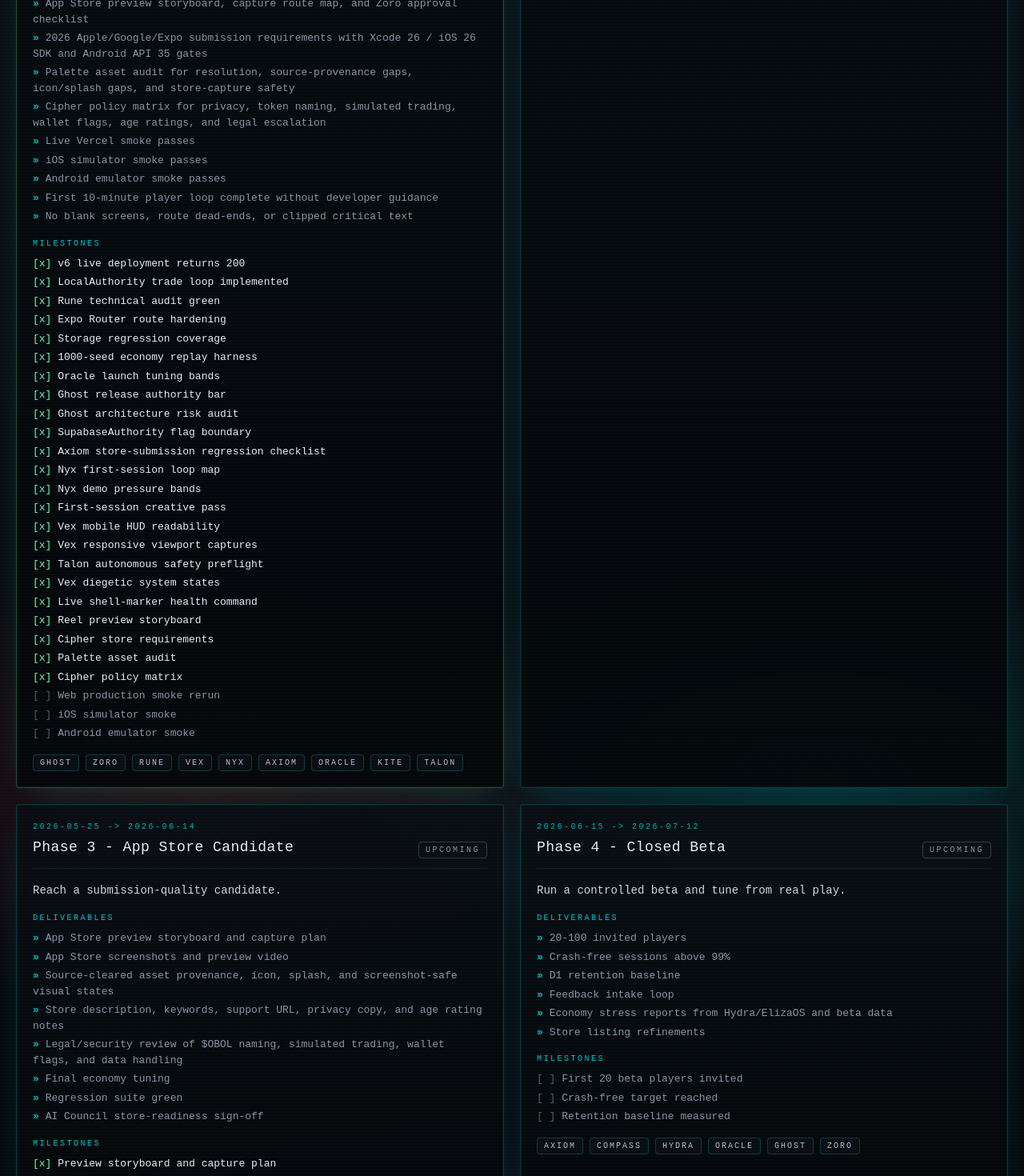
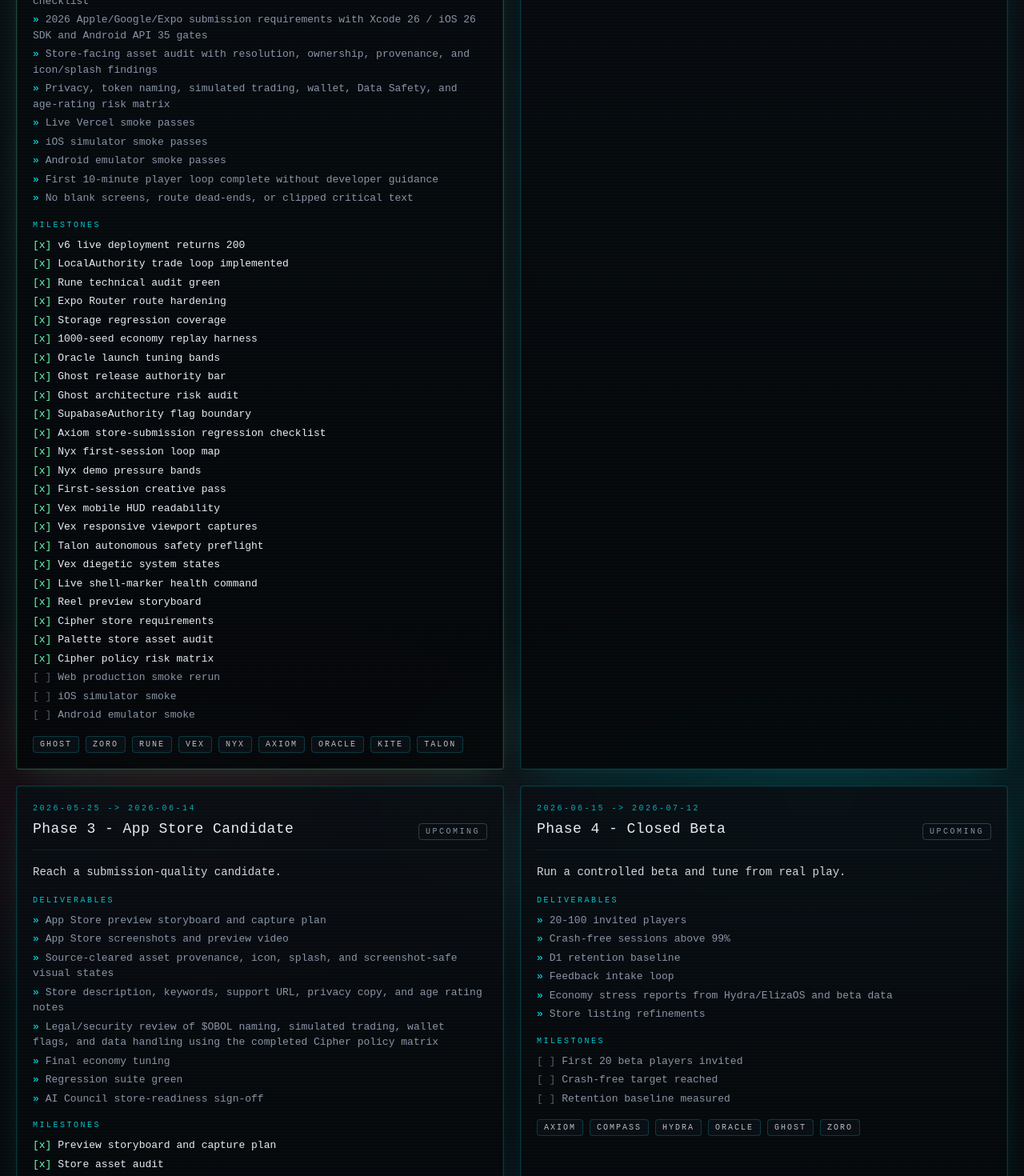
Before and after one commit to GHX5T-SOL/Dev-lab-of-CyberTrader-Age-of-Pantheon-, a Next.js app in the folder web/: page /office/roadmap in a window 1280 px wide. Shown: the part 1680-3150 px from the top of the page at 80% size. Built offline with nearby package versions, Linux system fonts and the light colour scheme; no server answers.

Commit message:
cipher-p0-002 cipher: sync policy matrix status
Also syncs palette-p0-001 palette asset audit completion from v6 b8eb823.

```diff
--- a/web/src/data/roadmap.ts
+++ b/web/src/data/roadmap.ts
@@ -71,7 +71,7 @@
     dates: "2026-04-26 -> 2026-05-10",
     status: "active",
     summary:
-      "Make CyberTrader v6 a reliable demo across Web, iOS simulator, and Android emulator. Rune's technical audit, route hardening, storage regression checks, EAS profiles, Oracle's replay harness and launch tuning bands, Ghost's release-authority bar and architecture risk audit, EAS Node alignment, Kite's SupabaseAuthority flag boundary, Nyx's first-session loop guidance and pressure bands, Zoro's first-journey creative pass, Vex's mobile HUD readability, responsive viewport, and diegetic system-state passes, Talon's autonomous safety preflight, Zyra's repeatable live health command, Reel's App Store preview storyboard, Cipher's 2026 store-submission requirements and policy matrix, and Palette's current-asset audit are in place.",
+      "Make CyberTrader v6 a reliable demo across Web, iOS simulator, and Android emulator. Rune's technical audit, route hardening, storage regression checks, EAS profiles, Oracle's replay harness and launch tuning bands, Ghost's release-authority bar and architecture risk audit, EAS Node alignment, Kite's SupabaseAuthority flag boundary, Nyx's first-session loop guidance and pressure bands, Zoro's first-journey creative pass, Vex's mobile HUD readability, responsive viewport, and diegetic system-state passes, Talon's autonomous safety preflight, Zyra's repeatable live health command, Reel's App Store preview storyboard, Palette's asset audit, and Cipher's store requirements plus policy risk matrix are in place.",
     deliverables: [
       "Typecheck, tests, and web export green",
       "Expo Router route recovery and Android/menu back paths hardened",
@@ -90,8 +90,8 @@
       "Live Vercel shell-marker health command",
       "App Store preview storyboard, capture route map, and Zoro approval checklist",
       "2026 Apple/Google/Expo submission requirements with Xcode 26 / iOS 26 SDK and Android API 35 gates",
-      "Palette asset audit for resolution, source-provenance gaps, icon/splash gaps, and store-capture safety",
-      "Cipher policy matrix for privacy, token naming, simulated trading, wallet flags, age ratings, and legal escalation",
+      "Store-facing asset audit with resolution, ownership, provenance, and icon/splash findings",
+      "Privacy, token naming, simulated trading, wallet, Data Safety, and age-rating risk matrix",
       "Live Vercel smoke passes",
       "iOS simulator smoke passes",
       "Android emulator smoke passes",
@@ -120,8 +120,8 @@
       { label: "Live shell-marker health command", done: true },
       { label: "Reel preview storyboard", done: true },
       { label: "Cipher store requirements", done: true },
-      { label: "Palette asset audit", done: true },
-      { label: "Cipher policy matrix", done: true },
+      { label: "Palette store asset audit", done: true },
+      { label: "Cipher policy risk matrix", done: true },
       { label: "Web production smoke rerun", done: false },
       { label: "iOS simulator smoke", done: false },
       { label: "Android emulator smoke", done: false },
@@ -141,7 +141,7 @@
       "Crash/log capture path",
       "Native persistence hydration and reset recovery",
       "SupabaseAuthority live project, migrations, RLS validation, and launch-scope decision",
-      "Store-safe privacy/token/trading language",
+      "Store-safe privacy/token/trading language baseline, with public privacy policy and final legal copy still required",
     ],
     milestones: [
       { label: "EAS profiles committed", done: true },
@@ -161,13 +161,15 @@
       "App Store screenshots and preview video",
       "Source-cleared asset provenance, icon, splash, and screenshot-safe visual states",
       "Store description, keywords, support URL, privacy copy, and age rating notes",
-      "Legal/security review of $OBOL naming, simulated trading, wallet flags, and data handling",
+      "Legal/security review of $OBOL naming, simulated trading, wallet flags, and data handling using the completed Cipher policy matrix",
       "Final economy tuning",
       "Regression suite green",
       "AI Council store-readiness sign-off",
     ],
     milestones: [
       { label: "Preview storyboard and capture plan", done: true },
+      { label: "Store asset audit", done: true },
+      { label: "Policy risk matrix", done: true },
       { label: "Store metadata drafted", done: false },
       { label: "Preview video approved by Zoro", done: false },
       { label: "Council store-readiness sign-off", done: false },
--- a/web/src/data/status.ts
+++ b/web/src/data/status.ts
@@ -27,8 +27,7 @@
     "iOS uploads after 2026-04-28 must prove Xcode 26 / iOS 26 SDK build output",
     "Android store builds must prove targetSdkVersion 35 or higher; Expo SDK 52 defaults to target SDK 34 without an upgrade or verified override",
     "Expo toolchain transitive dependency advisories need planned SDK/override remediation",
-    "Store screenshots, final preview video, privacy copy, and age-rating notes are not ready; Palette's asset audit is complete, but source-provenance and icon/splash evidence are still missing",
-    "A live privacy policy URL and final Apple App Privacy / Google Data Safety drafts are still pending despite Cipher's completed policy matrix",
+    "Store screenshots, final preview video, public privacy policy, final age-rating answers, source-provenance evidence, and icon/splash art are not ready; Reel's storyboard, Palette's asset audit, and Cipher's policy matrix are ready",
     "OpenClaw post-fix doctor still times out in bounded runs and reports 38 skill requirement gaps",
     "OpenAI generation is currently quota-limited on the Mac mini runner, so live work falls through to Claude Code",
   ],
@@ -56,8 +55,8 @@
     "Vex completed diegetic loading, empty, offline, and error states with safe system-message handling",
     "Reel completed the App Store preview storyboard, 30-second beat sheet, named capture routes, and Zoro approval checklist",
     "Cipher completed the 2026 Apple/Google/Expo submission requirements pass and updated the Axiom store checklist with Xcode 26 and Android API 35 gates",
-    "Palette completed the v6 asset audit: current images are resolution-safe for staging, while final store media still needs source-provenance sign-off and icon/splash art",
-    "Cipher completed the policy risk matrix for privacy, 0BOL/$OBOL language, simulated trading, wallet flags, age ratings, reviewer notes, and legal escalation triggers",
+    "Palette completed the v6 store asset audit and flagged provenance, icon/splash, capture-safety, and optimization follow-ups",
+    "Cipher completed the privacy/token/simulated-trading/age-rating risk matrix with required policy copy and legal escalation triggers",
     "New v6 App Store readiness task map assigns work to Ghost, Zoro, the AI Council, Zara, and Zyra",
     "OpenClaw on zyra-mini is updated to 2026.4.24, gateway is restarted, v6 is cloned, and Zara/Zyra run through external launchd jobs",
     "OpenClaw runner config uses xhigh reasoning; OpenAI model listing works, but generation is quota-limited and falls through to Claude Code",
@@ -101,7 +100,7 @@
     {
       label: "Store toolchain",
       state: "amber",
-      detail: "Cipher's requirements pass is complete; Gate B/C now needs Xcode 26 / iOS 26 SDK proof and Android targetSdkVersion 35 proof from native build artifacts",
+      detail: "Cipher's requirements and policy matrix are complete; Gate B/C now needs Xcode 26 / iOS 26 SDK proof, Android targetSdkVersion 35 proof, public privacy policy, and final store declarations",
     },
     {
       label: "OpenClaw node",
@@ -116,12 +115,7 @@
     {
       label: "Store assets",
       state: "red",
-      detail: "Reel's preview storyboard and Palette's current-asset audit are ready, but final screenshots, preview video, icon/splash art, source-provenance proof, privacy copy, app metadata, and age rating notes are not submission-ready",
-    },
-    {
-      label: "Policy matrix",
-      state: "amber",
-      detail: "Cipher's risk matrix is ready; Gate C still needs a live privacy policy URL, final data-safety drafts, and Ghost's launch-scope decision",
+      detail: "Reel's storyboard, Palette's asset audit, and Cipher's policy matrix are ready, but screenshots, final preview video, source-provenance proof, icon/splash assets, public privacy policy, app metadata, and age rating answers are not submission-ready",
     },
   ],
   updated: "2026-04-26",
--- a/web/src/data/tasks.ts
+++ b/web/src/data/tasks.ts
@@ -446,7 +446,8 @@
     estimate: "1d",
     acceptanceCriteria: ["Every asset has source/ownership notes", "Low-resolution assets are flagged", "Store screenshots use approved assets only"],
     tags: ["assets", "licensing", "store"],
-    notes: "Completed 2026-04-26. v6 now has a current asset register covering commodity icons, Eidolon identity art, intro cinematic, legacy reference art, Remotion public assets, app icon/splash gaps, and responsive QA captures. No active low-resolution images were found; final store media still needs source-provenance sign-off plus icon/splash art.",
+    notes:
+      "Completed 2026-04-26. v6 docs/release/palette-p0-001-asset-audit.md inventories commodity icons, Eidolon identity art, intro cinematic, legacy reference art, Remotion public assets, icon/splash gaps, and responsive QA captures. Current resolutions are usable for staging, while provenance/license evidence, missing icon/splash assets, and optimization remain follow-ups.",
     links: [{ label: "Store asset audit", href: `${v6}/blob/main/docs/release/palette-p0-001-asset-audit.md` }],
   }),
   task({
@@ -495,7 +496,7 @@
     acceptanceCriteria: ["Risk matrix exists", "Required policy copy is listed", "Legal escalation triggers are clear"],
     tags: ["legal", "privacy", "research"],
     notes:
-      "Completed 2026-04-26. v6 policy matrix covers LocalAuthority/SupabaseAuthority data posture, 0BOL/$OBOL naming, wallet flags, simulated trading, gambling/prize boundaries, age ratings, reviewer notes, policy copy inventory, and legal escalation triggers; the Axiom store checklist now references its guardrails.",
+      "Completed 2026-04-26. v6 docs/release/cipher-p0-002-policy-risk-matrix.md maps LocalAuthority, SupabaseAuthority, 0BOL/$OBOL, wallet, simulated trading, gambling/prize, privacy, Data Safety, and age-rating risks with required policy copy and legal escalation triggers.",
     links: [{ label: "Policy risk matrix", href: `${v6}/blob/main/docs/release/cipher-p0-002-policy-risk-matrix.md` }],
   }),
   task({
```
Also changed, not shown: 3 other files (tests, documents, lock files or other folders).
